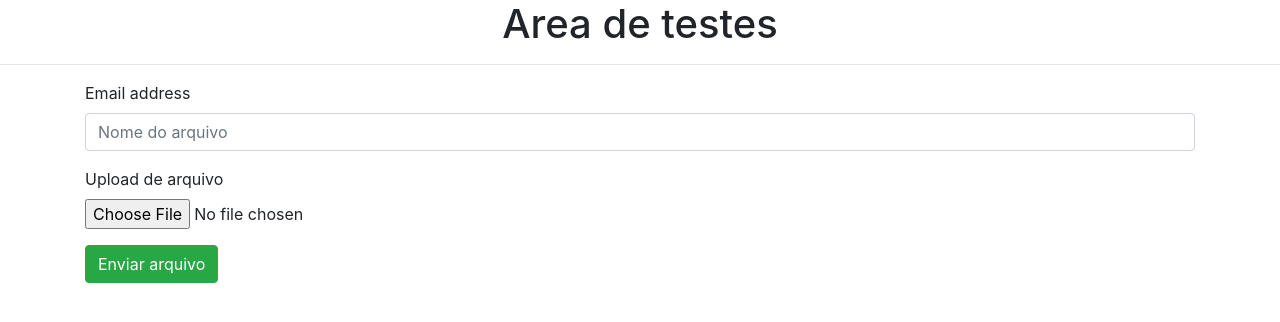
After one commit to andresilvadev/codeigniter-projeto-intermediario, a CodeIgniter app: page /database/index.php/upload/index in a window 1280 px wide. The commit adds this page. Shown: the top 322 px of the page. Run offline with CodeIgniter, Linux system fonts and the light colour scheme; some libraries are stand-ins or nearby versions.

Commit message:
Preparando formulario de upload

```diff
--- /dev/null
+++ b/application/controllers/Upload.php
@@ -0,0 +1,20 @@
+<?php
+
+defined('BASEPATH') OR exit('No direct script access allowed');
+
+class Upload extends CI_Controller
+{
+    public function index()
+    {
+        $this->load->view('partials/header');
+        $this->load->view('upload/index');
+        $this->load->view('partials/footer');
+    }
+
+    public function subir()
+    {
+
+    }
+
+
+}
--- /dev/null
+++ b/application/views/upload/index.php
@@ -0,0 +1,17 @@
+<div class="container">
+
+    <form action="upload/subir" method="POST" enctype="multipart/form-data">
+        <div class="form-group">
+            <label for="nameInput">Email address</label>
+            <input type="text" name="nome" placeholder="Nome do arquivo" class="form-control"  id="nameInput" >
+        </div>
+
+        <div class="form-group">
+            <label for="inputForm">Upload de arquivo</label>
+            <input type="file" class="form-control-file" id="inputForm" name="arquivo">
+        </div>
+
+        <button type="submit" class="btn btn-success">Enviar arquivo</button>
+    </form>
+
+</div>
```
Also changed, not shown: application/views/cadastro/index.php (line endings or trailing spaces).
